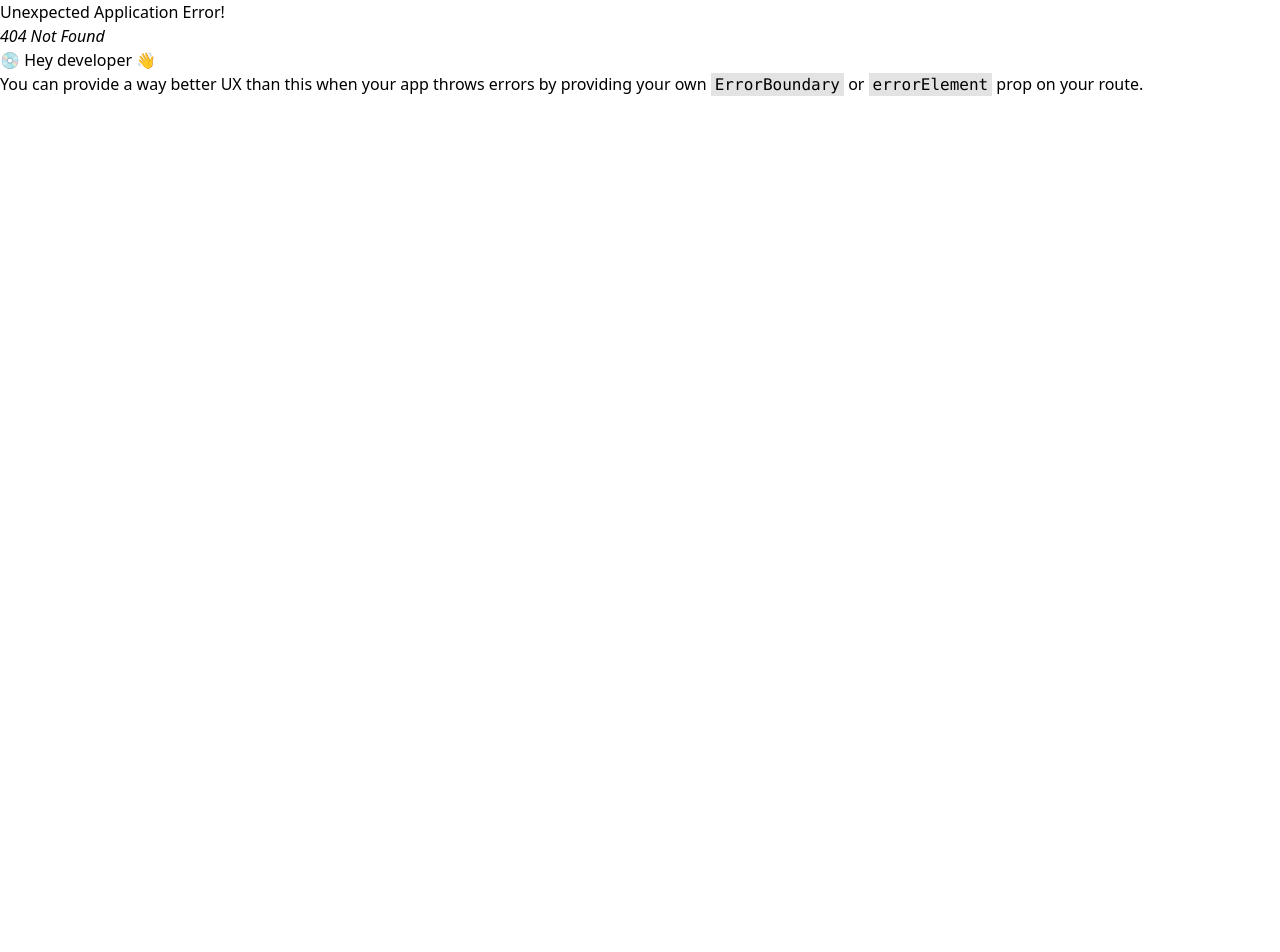
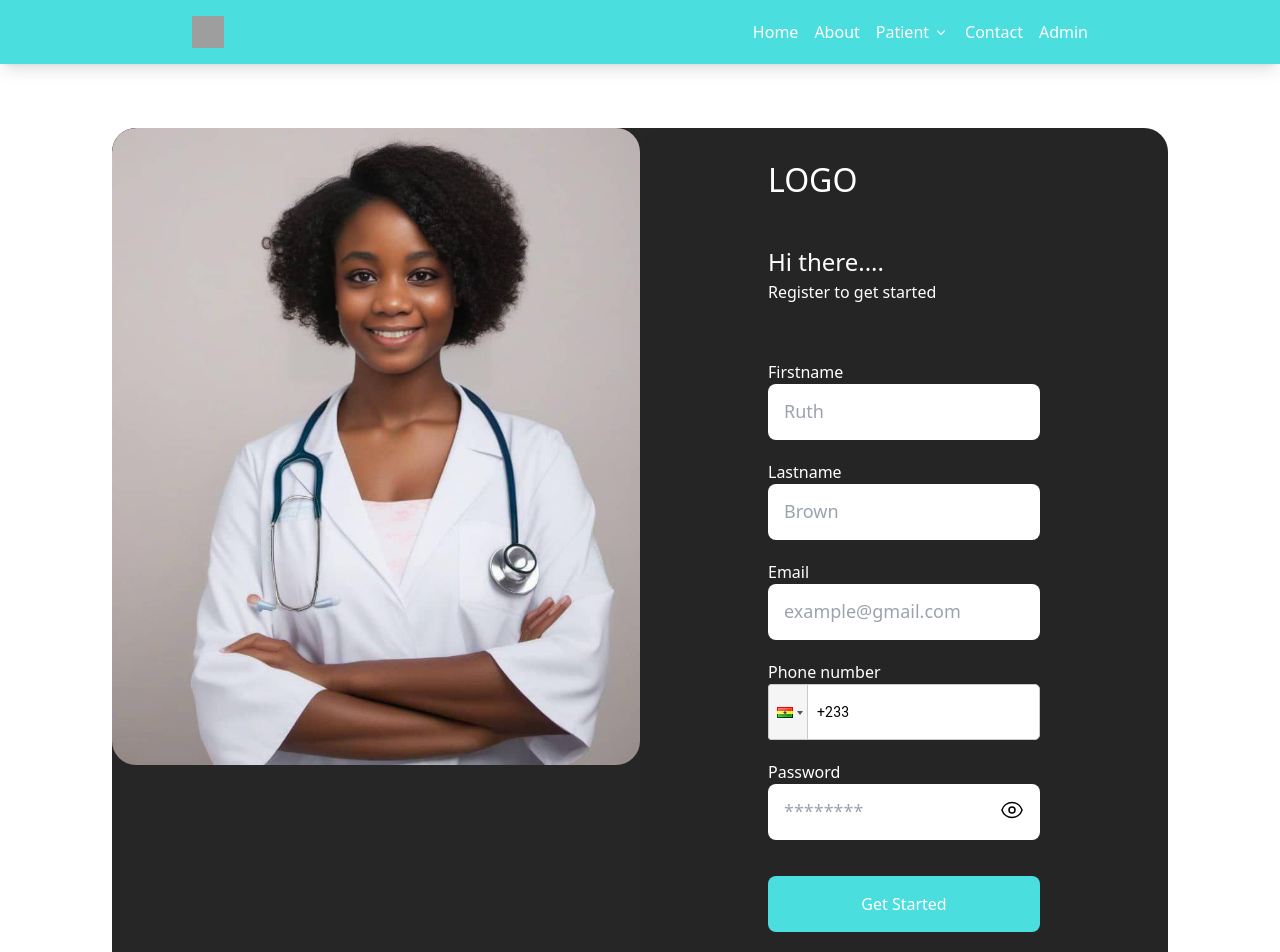
Before and after one commit to RuthNyankum/CareLink-Frontend, a React (Vite) app: page /signup in a window 1280 px wide. Before the commit this address had no page. Shown: the top 952 px of the page. Before the commit the page ends 800 px from the top, so only its background shows below. Built offline with nearby package versions, Linux system fonts and the light colour scheme; grey boxes are pictures that could not be loaded.

Commit message:
added signup

```diff
--- a/src/constant/index.jsx
+++ b/src/constant/index.jsx
@@ -35,10 +35,10 @@ const N = {
       name: 'Contact',
       path: '/contact-us',
     },
-    {
-      name: 'Account',
-      path: '/register',
-    },
+    // {
+    //   name: 'Account',
+    //   path: '/register',
+    // },
     {
       name: 'Admin',
       path: '/admin',
@@ -48,7 +48,7 @@ const N = {
   BUTTONDATA: [
     {
       title: 'New Patient',
-      link: '/sign-up',
+      link: '/signup',
       buttonText: 'Sign Up',
     },
     {
--- /dev/null
+++ b/src/pages/account/formSignup.jsx
@@ -0,0 +1,120 @@
+import React, { useState } from 'react';
+import 'react-phone-input-2/lib/style.css';
+import PhoneInput from 'react-phone-input-2';
+import { IoEyeOffOutline } from 'react-icons/io5';
+import { EyeIcon } from '@heroicons/react/24/outline';
+
+const FormSignup = () => {
+  const [phone, setPhone] = useState('');
+  const [passwordVisible, setPasswordVisible] = useState(false);
+
+  const handlePhoneChange = (value) => {
+    setPhone(value);
+  };
+
+  const togglePasswordVisibility = () => {
+    setPasswordVisible(!passwordVisible);
+  };
+
+  const handleSubmit = (e) => {
+    e.preventDefault();
+    console.log('Phone number:', phone);
+  };
+
+  return (
+    <div className="bg-[#2222] w-full md:w-1/2 pt-7 px-6 md:px-32 rounded-tl-3xl rounded-bl-3xl">
+      <div className="text-[2rem] mb-8 md:mb-10 text-white">LOGO</div>
+      <div className="text-white">
+        <div className="mb-8 md:mb-14">
+          <h1 className="text-[1.5rem]">Hi there....</h1>
+          <p className="text-[1rem]">Register to get started</p>
+        </div>
+        <form onSubmit={handleSubmit} className="flex flex-col gap-5">
+          <label htmlFor="firstname" className="block">
+            Firstname
+            <input
+              type="text"
+              name="firstname"
+              id="firstname"
+              placeholder="Ruth"
+              className="w-full h-14 px-4 py-2 placeholder:text-lg rounded-lg text-black"
+            />
+          </label>
+
+          <label htmlFor="lastname" className="block">
+            Lastname
+            <input
+              type="text"
+              name="lastname"
+              id="lastname"
+              placeholder="Brown"
+              className="w-full h-14 px-4 py-2 placeholder:text-lg rounded-lg text-black"
+            />
+          </label>
+
+          <label htmlFor="email" className="block">
+            Email
+            <input
+              type="email"
+              name="email"
+              id="email"
+              placeholder="example@gmail.com"
+              className="w-full h-14 px-4 py-2 placeholder:text-lg rounded-lg text-black"
+            />
+          </label>
+
+          <label htmlFor="phone">
+            Phone number
+            <PhoneInput
+              country={'gh'}
+              value={phone}
+              onChange={handlePhoneChange}
+              inputProps={{
+                name: 'phone',
+                required: true,
+                autoFocus: true,
+              }}
+              containerStyle={{ width: '100%' }}
+              inputStyle={{ width: '100%', height: '56px' }}
+              className="text-black"
+            />
+          </label>
+
+          <label htmlFor="password" className="block relative">
+            Password
+            <input
+              type={passwordVisible ? 'text' : 'password'}
+              name="password"
+              id="password"
+              placeholder="********"
+              className="w-full h-14 px-4 py-2 placeholder:text-lg rounded-lg text-black pr-10"
+            />
+            <button
+              type="button"
+              onClick={togglePasswordVisibility}
+              className="absolute top-1/2 right-4 bottom-9 transform -translate-y-1/2"
+            >
+              {passwordVisible ? (
+                <IoEyeOffOutline className="w-6 h-6 text-black" />
+              ) : (
+                <EyeIcon className="w-6 h-6 text-black" />
+              )}
+            </button>
+          </label>
+
+          <button
+            type="submit"
+            className="w-full h-14 px-4 py-2 mt-4 bg-primary text-white rounded-lg"
+          >
+            Get Started
+          </button>
+        </form>
+        <p className="mt-8 md:mt-16 lg:mt-28 text-center text-white">
+          &copy; 2024 CareLink
+        </p>
+      </div>
+    </div>
+  );
+};
+
+export default FormSignup;
--- a/src/pages/account/index.jsx
+++ b/src/pages/account/index.jsx
@@ -1,9 +1,11 @@
 import React from 'react';
 import Login from './login';
+import SignUp from './signUp';
 
 const Account = () => {
   return (
     <div>
+      <SignUp />
       <Login />
     </div>
   );
--- /dev/null
+++ b/src/pages/account/signUp.jsx
@@ -0,0 +1,22 @@
+import React from 'react';
+import doct from '../../assets/images/doc1.jpg';
+import FormSignup from './formSignup';
+
+const SignUp = () => {
+  return (
+    <div className="mt-10 md:mt-32">
+      <div className="flex flex-col md:flex-row justify-center mx-4 md:mx-28 bg-black/85 rounded-3xl overflow-hidden">
+        <div className="hidden md:flex md:w-1/2 h-full items-center justify-center">
+          <img
+            src={doct}
+            alt="Doctors Picture"
+            className="rounded-3xl w-full h-auto object-cover"
+          />
+        </div>
+        <FormSignup />
+      </div>
+    </div>
+  );
+};
+
+export default SignUp;
--- a/src/pages/home/index.jsx
+++ b/src/pages/home/index.jsx
@@ -1,6 +1,66 @@
+// import React from 'react';
+// import vid from '../../assets/video/bgLanding.mp4';
+// import { ArrowRightIcon } from '@heroicons/react/16/solid';
+// import { Link } from 'react-router-dom';
+// import N from '../../constant';
+
+// const Home = () => {
+//   return (
+//     <div className="relative w-full h-screen overflow-hidden">
+//       {/* Video Background */}
+//       <video
+//         autoPlay
+//         muted
+//         loop
+//         className="absolute top-0 left-0 w-full h-full object-cover"
+//         id="bg-video"
+//       >
+//         <source src={vid} type="video/mp4" />
+//         {/* <source src="path/to/your-video.webm" type="video/webm" /> */}
+//         Your browser does not support the video tag.
+//       </video>
+
+//       {/* Content Over Video */}
+//       <div className="absolute top-0 left-0 w-full h-full flex flex-col justify-center items-center text-white text-center p-4 z-10">
+//         <h1 className="text-4xl font-bold mb-4">Welcome to CareLink</h1>
+//         <p className="text-lg mb-4">Navigating Health with Ease</p>
+
+//         <Link
+//           to="/about-us"
+//           className="flex items-center text-lg space-x-2 mb-8"
+//         >
+//           <span>Explore our site to learn more.</span>
+//           <ArrowRightIcon className="h-5 w-5 text-primary" />
+//         </Link>
+
+//         <div className="flex flex-col md:flex-row gap-10 md:gap-36 mt-28">
+//           {N.BUTTONDATA.map(({ index, title, link, buttonText }) => (
+//             <div key={index} className="text-center">
+//               <p className="text-[1.5rem] mb-2">{title}</p>
+//               <Link to={link}>
+//                 <button className="text-[1rem] px-9 py-2 bg-primary rounded-xl">
+//                   {buttonText}
+//                 </button>
+//               </Link>
+//               {/* <button
+//                 onClick={() => navigate(link)}
+//                 className="text-[1.3rem] px-9 py-2 bg-primary rounded-xl"
+//               >
+//                 {buttonText}
+//               </button> */}
+//             </div>
+//           ))}
+//         </div>
+//       </div>
+//     </div>
+//   );
+// };
+
+// export default Home;
+
 import React from 'react';
 import vid from '../../assets/video/bgLanding.mp4';
-import { ArrowRightIcon } from '@heroicons/react/16/solid';
+import { ArrowRightIcon } from '@heroicons/react/24/outline';
 import { Link } from 'react-router-dom';
 import N from '../../constant';
 
@@ -16,7 +76,6 @@ const Home = () => {
         id="bg-video"
       >
         <source src={vid} type="video/mp4" />
-        {/* <source src="path/to/your-video.webm" type="video/webm" /> */}
         Your browser does not support the video tag.
       </video>
 
@@ -34,7 +93,7 @@ const Home = () => {
         </Link>
 
         <div className="flex flex-col md:flex-row gap-10 md:gap-36 mt-28">
-          {N.BUTTONDATA.map(({ index, title, link, buttonText }) => (
+          {N.BUTTONDATA.map(({ title, link, buttonText }, index) => (
             <div key={index} className="text-center">
               <p className="text-[1.5rem] mb-2">{title}</p>
               <Link to={link}>
@@ -42,12 +101,6 @@ const Home = () => {
                   {buttonText}
                 </button>
               </Link>
-              {/* <button
-                onClick={() => navigate(link)}
-                className="text-[1.3rem] px-9 py-2 bg-primary rounded-xl"
-              >
-                {buttonText}
-              </button> */}
             </div>
           ))}
         </div>
```
Also changed, not shown: src/App.jsx (+14 -8 lines).
